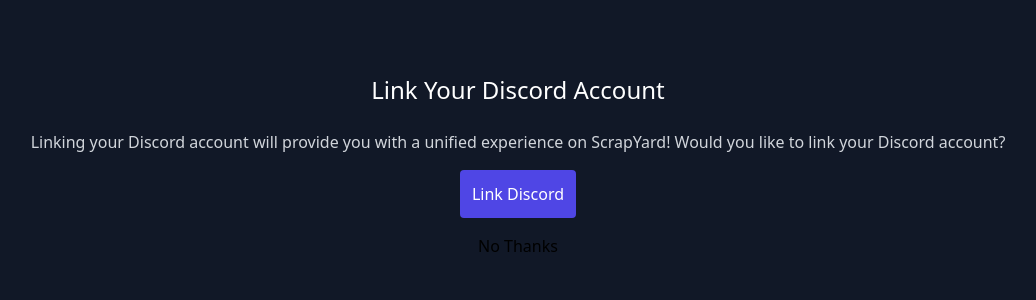
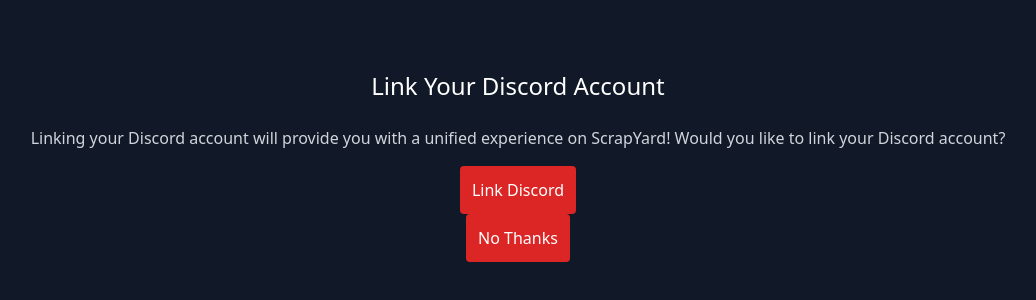
Before and after one commit to RevRoy0012/scrapyard_website, a React (Vite) app: page /link-discord in a window 1280 px wide. Shown: the part 234-534 px from the top of the page, without its empty margins (122-1158 px from the left). Built offline with nearby package versions, Linux system fonts and the light colour scheme; sample sign-in values are in the browser's storage.

Commit message:
corrected profile endpoint

```diff
--- a/src/App.jsx
+++ b/src/App.jsx
@@ -16,7 +16,7 @@
 import LinkDiscord from './pages/LinkDiscord';
 import DiscordCallback from './pages/DiscordCallback';
 import Profile from './pages/Profile';
-
+import discordSuccess from "./pages/DiscordSuccess.jsx";
 function App() {
     const [loggedIn, setLoggedIn] = useState(false);
 
@@ -90,6 +90,11 @@
                     element={loggedIn ? <Profile onLogout={handleLogout} /> : <Navigate to="/login" replace />}
                 />
 
+                <Route
+                    path="/discord-success"
+                    element={<discordSuccess />}
+                />
+
                 {/* Handle unknown routes */}
                 <Route path="*" element={<div style={{ color: '#fff', padding: '20px' }}>Page Not Found</div>} />
             </Routes>
--- a/src/pages/DiscordCallback.jsx
+++ b/src/pages/DiscordCallback.jsx
@@ -7,6 +7,7 @@
     const navigate = useNavigate();
 
     useEffect(() => {
+        // You could optionally parse and log any query parameters here.
         const timer = setTimeout(() => {
             navigate('/discord-success');
         }, 3000);
--- a/src/pages/DiscordSuccess.jsx
+++ b/src/pages/DiscordSuccess.jsx
@@ -1,9 +1,14 @@
 // src/pages/DiscordSuccess.jsx
-import React from 'react';
+import React, { useEffect } from 'react';
 import { useNavigate } from 'react-router-dom';
 
 const DiscordSuccess = () => {
     const navigate = useNavigate();
+
+    useEffect(() => {
+        // Optionally, you could trigger a profile refresh here if needed.
+        // For example, you could fetch the updated profile and update localStorage.
+    }, []);
 
     return (
         <div className="min-h-screen flex flex-col items-center justify-center bg-gray-900 text-white">
@@ -11,11 +16,10 @@
             <p className="mb-4">Your Discord account has been linked to your profile.</p>
             <button
                 onClick={() => navigate('/profile')}
-                className="bg-red-500 hover:bg-red-600 px-4 py-2 rounded"
+                className="bg-red-500 hover:bg-red-600 px-4 py-2 rounded mb-2"
             >
                 Go to Your Profile
             </button>
-
             <button
                 onClick={() => navigate('/')}
                 className="bg-red-500 hover:bg-red-600 px-4 py-2 rounded"
--- a/src/pages/LinkDiscord.jsx
+++ b/src/pages/LinkDiscord.jsx
@@ -40,11 +40,12 @@
             </p>
             <button
                 onClick={handleLinkDiscord}
-                className="bg-indigo-600 hover:bg-indigo-700 text-white p-3 rounded"
+                className="bg-red-600 hover:bg-red-700 text-white p-3 rounded"
             >
                 Link Discord
             </button>
-            <button onClick={() => navigate('/')} className="mt-4"
+            <button onClick={() => navigate('/')}
+                    className="bg-red-600 hover:bg-red-700 text-white p-3 rounded"
 
             >
                 No Thanks
--- a/src/pages/Profile.jsx
+++ b/src/pages/Profile.jsx
@@ -16,17 +16,19 @@
         }
         const localUser = JSON.parse(storedUser);
 
-        // Fetch the up-to-date profile data.
-        fetch('https://2ta5nfjxzb.execute-api.us-east-2.amazonaws.com/prod/web/profile', {
+        // Fetch the up-to-date profile data using the email query parameter.
+        fetch(`https://2ta5nfjxzb.execute-api.us-east-2.amazonaws.com/prod/web/profile?email=${localUser.email}`, {
             method: 'GET',
             headers: {
                 'Content-Type': 'application/json',
-                'Authorization': `Bearer ${localUser.jwtToken}` // Ensure jwtToken is stored
             },
         })
             .then((res) => res.json())
             .then((data) => {
+                // Update both the state and local storage.
                 setUser(data);
+                const updatedUser = { ...localUser, ...data };
+                localStorage.setItem('user', JSON.stringify(updatedUser));
                 setLoading(false);
             })
             .catch((error) => {
```
